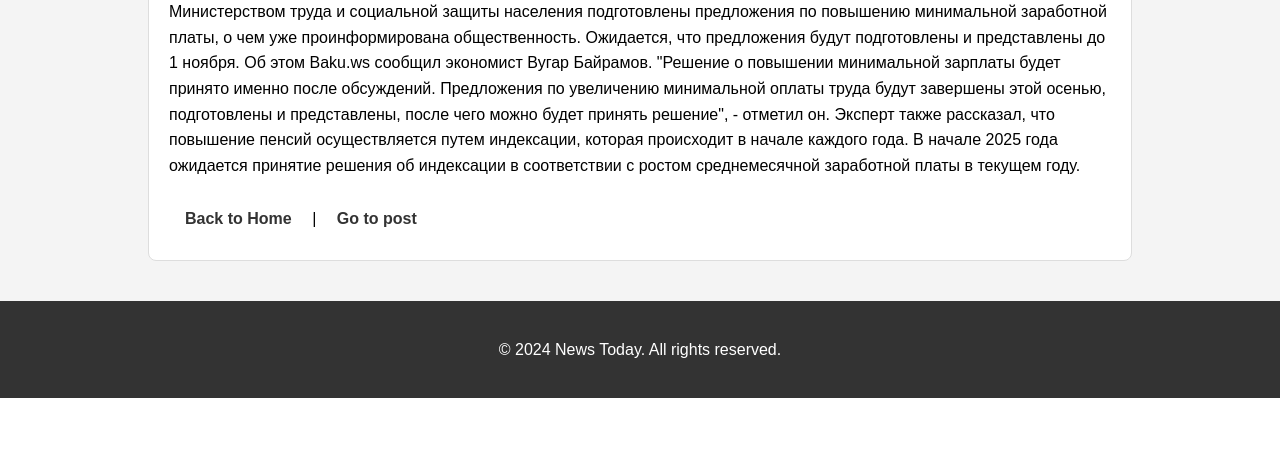
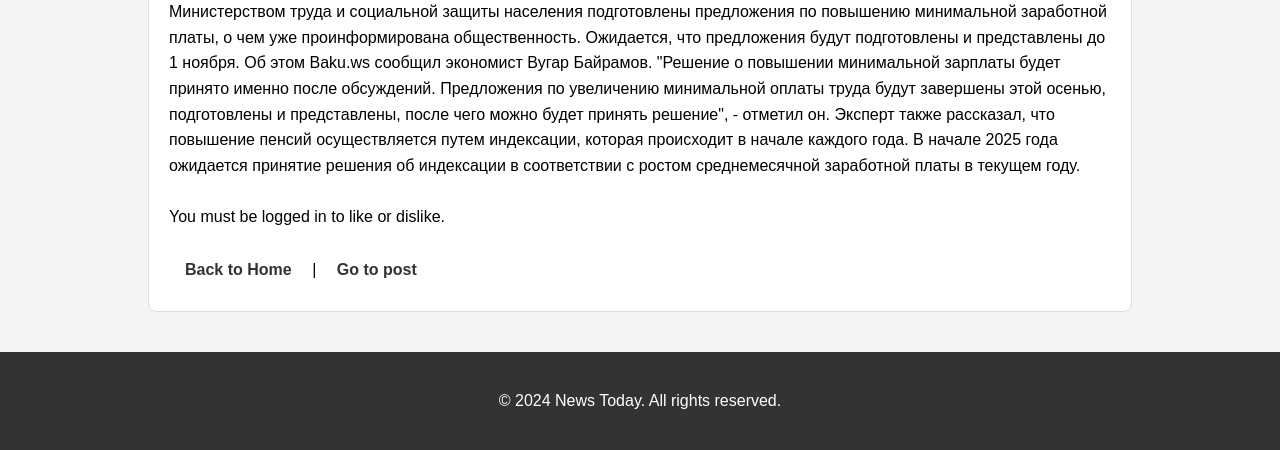
Before and after one commit to IsmailBinnatov/newssite, a Django app: page /2/ in a window 1280 px wide. Shown: the part 539-989 px from the top of the page. Before the commit the page ends 937 px from the top, so only its background shows below. Run offline with Django 5.2, Linux system fonts and the light colour scheme; data comes from the database, SQL or seed files in the repository; both versions use the stored data as it was after the commit.

Commit message:
added like & dislike functions

```diff
--- a/feed/models.py
+++ b/feed/models.py
@@ -1,3 +1,4 @@
+from django.contrib.auth.models import User
 from django.db import models
 
 
@@ -18,3 +19,12 @@ class Feed(models.Model):
     class Meta:
         verbose_name = 'Новость'
         verbose_name_plural = 'Новости'
+
+
+class UserReaction(models.Model):
+    user = models.ForeignKey(User, on_delete=models.CASCADE)
+    feed = models.ForeignKey(Feed, on_delete=models.CASCADE)
+    is_like = models.BooleanField(default=False)
+
+    class Meta:
+        unique_together = ('user', 'feed')
--- a/feed/templates/feed/detail.html
+++ b/feed/templates/feed/detail.html
@@ -1,7 +1,7 @@
 {% extends 'feed/base.html' %}
 {% load static %}
 
-{% block title %}{{ article.title }} - News Today{% endblock %}
+{% block title %}{{ feed.title }} - News Today{% endblock %}
 
 {% block content %}
 <article class="news-detail">
@@ -18,6 +18,19 @@
             {{ feed.body }}
         </p>
     </div>
+    <br>
+    <div>
+        {% if user.is_authenticated %}
+            <a href="{% url 'feed:like_feed' feed.id %}" class="button" {% if user_reaction and user_reaction.is_like %} disabled {% endif %}>
+                👍 Like ({{ feed.likes }})
+            </a>
+            <a href="{% url 'feed:dislike_feed' feed.id %}" class="button" {% if user_reaction and not user_reaction.is_like %} disabled {% endif %}>
+                👎 Dislike ({{ feed.dislikes }})
+            </a>
+        {% else %}
+            <p>You must be logged in to like or dislike.</p>
+        {% endif %}
+    </div>
     <a href="{% url 'feed:home' %}" class="back-link">Back to Home</a> |
     <a href="{{ feed.youtube_video_url }}" class="back-link" target="_blank">Go to post</a>
 </article>
--- a/feed/urls.py
+++ b/feed/urls.py
@@ -7,4 +7,6 @@ app_name = 'feed'
 urlpatterns = [
     path('', views.home, name='home'),
     path('<int:feed_id>/', views.detail, name='detail'),
+    path('<int:feed_id>/like/', views.like_feed, name='like_feed'),
+    path('<int:feed_id>/dislike/', views.dislike_feed, name='dislike_feed'),
 ]
--- a/feed/views.py
+++ b/feed/views.py
@@ -1,14 +1,56 @@
-from django.shortcuts import get_object_or_404, render
+from django.contrib.auth.decorators import login_required
+from django.shortcuts import get_object_or_404, render, redirect, reverse
 
-from .models import Feed
+from .models import Feed, UserReaction
 
 
 def home(request):
     feeds = Feed.objects.order_by('-published_at')[:10]
     return render(request, 'feed/home.html', {'feeds': feeds})
 
+
 def detail(request, feed_id):
     feed = get_object_or_404(Feed, id=feed_id)
     feed.view_count += 1
     feed.save()
     return render(request, 'feed/detail.html', {'feed': feed})
+
+
+@login_required
+def like_feed(request, feed_id):
+    feed = get_object_or_404(Feed, id=feed_id)
+    reaction, created = UserReaction.objects.get_or_create(
+        user=request.user, feed=feed)
+
+    if not created and reaction.is_like:
+        return redirect(reverse('feed:detail', args=[feed_id]))
+
+    if not created and not reaction.is_like:
+        feed.dislikes -= 1
+
+    feed.likes += 1
+    reaction.is_like = True
+    feed.save()
+    reaction.save()
+
+    return redirect(reverse('feed:detail', args=[feed_id]))
+
+
+@login_required
+def dislike_feed(request, feed_id):
+    feed = get_object_or_404(Feed, id=feed_id)
+    reaction, created = UserReaction.objects.get_or_create(
+        user=request.user, feed=feed)
+
+    if not created and not reaction.is_like:
+        return redirect(reverse('feed:detail', args=[feed_id]))
+
+    if not created and reaction.is_like:
+        feed.likes -= 1
+
+    feed.dislikes += 1
+    reaction.is_like = False
+    feed.save()
+    reaction.save()
+
+    return redirect(reverse('feed:detail', args=[feed_id]))
```
Also changed, not shown: db.sqlite3, feed/migrations/0004_alter_feed_options_userreaction.py (added), feed/migrations/0005_alter_userreaction_is_like.py (added).
